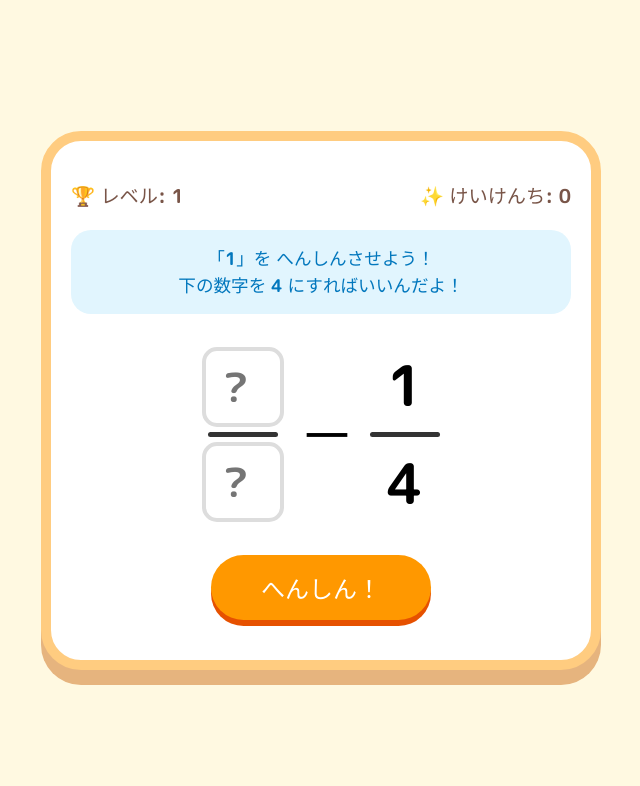
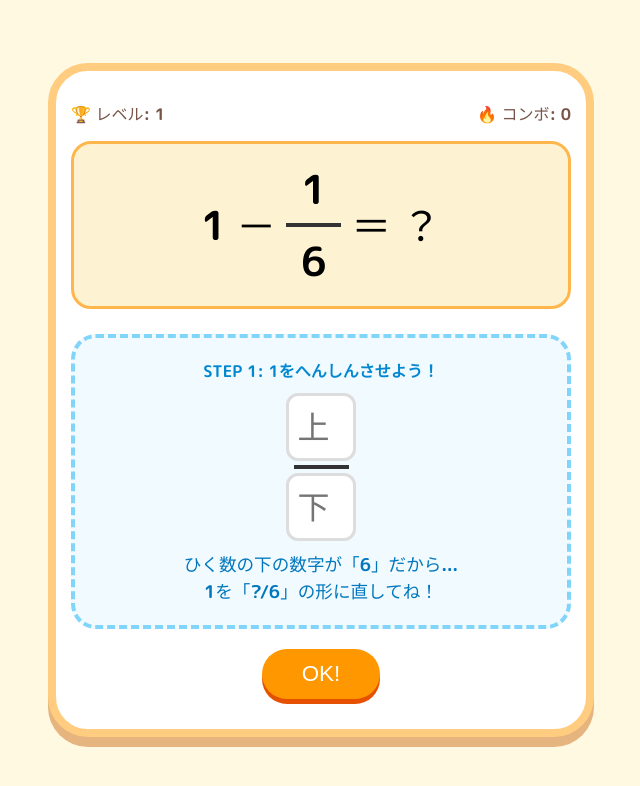
Before and after one commit to TT-sensei/1-bunsu, a plain HTML site: page index.html in a window 1280 px wide. Shown: the whole page, without its empty margins (319-959 px from the left). Drawn offline with nearby package versions, Linux system fonts and the light colour scheme.

Commit message:
index.html を更新

```diff
--- a/index.html
+++ b/index.html
@@ -3,131 +3,48 @@
 <head>
     <meta charset="UTF-8">
     <meta name="viewport" content="width=device-width, initial-scale=1.0">
-    <title>分数へんしんバトル！</title>
+    <title>分数へんしんマスター！</title>
     <link href="https://fonts.googleapis.com/css2?family=M+PLUS+Rounded+1c:wght@700&display=swap" rel="stylesheet">
     <style>
-        :root {
-            --primary: #FF9800;
-            --secondary: #4CAF50;
-            --bg: #FFF9E1;
+        :root { --primary: #FF9800; --secondary: #4CAF50; --bg: #FFF9E1; }
+        body { font-family: 'M PLUS Rounded 1c', sans-serif; background-color: var(--bg); display: flex; justify-content: center; align-items: center; min-height: 100vh; margin: 0; }
+
+        #game-card {
+            background: white; width: 95%; max-width: 500px; padding: 30px 15px; border-radius: 40px;
+            border: 8px solid #FFCC80; box-shadow: 0 10px 0 #E6B47E; text-align: center;
         }
 
-        body {
-            font-family: 'M PLUS Rounded 1c', sans-serif;
-            background-color: var(--bg);
-            display: flex;
-            justify-content: center;
-            align-items: center;
-            min-height: 100vh;
-            margin: 0;
-            overflow: hidden;
+        /* 元の問題をハッキリ見せるエリア */
+        .original-problem {
+            background: #fdf2d2; padding: 15px; border-radius: 20px; border: 3px solid #FFB74D;
+            font-size: 2.5rem; margin-bottom: 25px; display: flex; justify-content: center; align-items: center; gap: 10px;
         }
 
-        #game-card {
-            background: white;
-            width: 90%;
-            max-width: 500px;
-            padding: 40px 20px;
-            border-radius: 40px;
-            border: 10px solid #FFCC80;
-            box-shadow: 0 15px 0 #E6B47E;
-            text-align: center;
-            position: relative;
+        .status-bar { display: flex; justify-content: space-between; margin-bottom: 15px; color: #795548; font-size: 1rem; }
+
+        /* 計算作業エリア */
+        .work-area {
+            background: #f0faff; border: 4px dashed #81D4FA; padding: 20px; border-radius: 25px; margin-bottom: 20px;
         }
 
-        .status-bar {
-            display: flex;
-            justify-content: space-between;
-            margin-bottom: 20px;
-            font-size: 1.2rem;
-            color: #795548;
+        .formula-container { display: flex; justify-content: center; align-items: center; gap: 10px; font-size: 2.5rem; min-height: 120px; }
+
+        .fraction { display: inline-flex; flex-direction: column; align-items: center; vertical-align: middle; }
+        .fraction-line { width: 55px; height: 4px; background-color: #333; margin: 4px 0; }
+
+        input {
+            width: 60px; height: 60px; font-size: 2rem; text-align: center; border: 3px solid #ddd;
+            border-radius: 12px; font-family: inherit; transition: 0.2s;
         }
+        input:focus { border-color: var(--primary); outline: none; background: #FFFDE7; }
+        input.correct { border-color: var(--secondary); background-color: #E8F5E9; }
 
-        /* 数式のスタイル */
-        .formula-container {
-            display: flex;
-            justify-content: center;
-            align-items: center;
-            gap: 15px;
-            font-size: 3.5rem;
-            margin: 30px 0;
-            min-height: 150px;
+        #hint-text { color: #0277BD; font-size: 1.1rem; min-height: 3em; margin-top: 10px; }
+        .btn-action {
+            background: var(--primary); color: white; border: none; padding: 12px 40px;
+            font-size: 1.4rem; border-radius: 50px; cursor: pointer; box-shadow: 0 5px 0 #E65100;
         }
-
-        .fraction {
-            display: inline-flex;
-            flex-direction: column;
-            align-items: center;
-            vertical-align: middle;
-        }
-
-        .fraction-line {
-            width: 70px;
-            height: 5px;
-            background-color: #333;
-            margin: 5px 0;
-            border-radius: 5px;
-        }
-
-        /* 入力ボックス */
-        input {
-            width: 70px;
-            height: 70px;
-            font-size: 2.5rem;
-            text-align: center;
-            border: 4px solid #ddd;
-            border-radius: 15px;
-            font-family: 'M PLUS Rounded 1c', sans-serif;
-            transition: 0.3s;
-        }
-
-        input:focus {
-            border-color: var(--primary);
-            background-color: #FFFDE7;
-            outline: none;
-        }
-
-        input.correct {
-            border-color: var(--secondary);
-            background-color: #E8F5E9;
-        }
-
-        /* メッセージ */
-        #hint-box {
-            background: #E1F5FE;
-            padding: 15px;
-            border-radius: 20px;
-            color: #0277BD;
-            font-size: 1.1rem;
-            margin-bottom: 20px;
-            min-height: 3em;
-        }
-
-        .btn-next {
-            background: var(--primary);
-            color: white;
-            border: none;
-            padding: 15px 50px;
-            font-size: 1.5rem;
-            border-radius: 100px;
-            cursor: pointer;
-            box-shadow: 0 6px 0 #E65100;
-            transition: 0.1s;
-        }
-
-        .btn-next:active {
-            transform: translateY(4px);
-            box-shadow: 0 2px 0 #E65100;
-        }
-
-        /* アニメーション */
-        @keyframes success-pop {
-            0% { transform: scale(1); }
-            50% { transform: scale(1.2); }
-            100% { transform: scale(1); }
-        }
-        .pop { animation: success-pop 0.4s ease; }
-
+        .btn-action:active { transform: translateY(3px); box-shadow: 0 2px 0 #E65100; }
         .hidden { display: none !important; }
     </style>
 </head>
@@ -136,137 +53,137 @@
 <div id="game-card">
     <div class="status-bar">
         <span>🏆 レベル: <span id="level">1</span></span>
-        <span>✨ けいけんち: <span id="exp">0</span></span>
+        <span>🔥 コンボ: <span id="combo">0</span></span>
     </div>
 
-    <div id="hint-box">
-        ひく数の 下の数字を 見てごらん！<br>1を 同じ数字に へんしんさせよう！
+    <div class="original-problem">
+        <span>1</span> <span>－</span>
+        <div class="fraction">
+            <span id="q-num">?</span>
+            <div class="fraction-line"></div>
+            <span id="q-den">?</span>
+        </div>
+        <span>＝</span> <span>？</span>
+    </div>
+
+    <div class="work-area">
+        <div id="step-label" style="color: #0288D1; font-weight: bold; margin-bottom: 10px;">
+            STEP 1: 1をへんしんさせよう！
         </div>
 
         <div class="formula-container">
-        <div id="part-1" class="fraction">
-            <input type="number" id="h-num" placeholder="?">
+            <div class="fraction">
+                <input type="number" id="h-num" placeholder="上">
                 <div class="fraction-line"></div>
-            <input type="number" id="h-den" placeholder="?">
+                <input type="number" id="h-den" placeholder="下">
             </div>
 
-        <span id="minus-sign">－</span>
+            <span id="minus-sign" class="hidden">－</span>
 
-        <div class="fraction">
-            <span id="q-num">1</span>
+            <div id="copy-fraction" class="fraction hidden">
+                <span id="q-num-copy"></span>
                 <div class="fraction-line"></div>
-            <span id="q-den">3</span>
+                <span id="q-den-copy"></span>
             </div>
 
             <span id="equal-sign" class="hidden">＝</span>
 
-        <div id="part-ans" class="fraction hidden">
+            <div id="ans-fraction" class="fraction hidden">
                 <input type="number" id="ans-num" placeholder="?">
                 <div class="fraction-line"></div>
-            <input type="number" id="ans-den" readonly style="background: #eee;">
+                <input type="number" id="ans-den" readonly style="background:#eee">
             </div>
         </div>
+        <div id="hint-text">下の数字を見て、1を同じ分母にしよう！</div>
+    </div>
 
-    <button id="action-btn" class="btn-next" onclick="process()">OK!</button>
+    <button id="main-btn" class="btn-action" onclick="handleStep()">OK!</button>
 </div>
 
 <script src="https://cdn.jsdelivr.net/npm/canvas-confetti@1.5.1/dist/confetti.browser.min.js"></script>
-
 <script>
-    let currentStep = 1; // 1:変身, 2:計算
-    let qNum, qDen, level = 1, exp = 0;
+    let qNum, qDen, step = 1, combo = 0, level = 1;
 
     const hNum = document.getElementById('h-num');
     const hDen = document.getElementById('h-den');
     const ansNum = document.getElementById('ans-num');
     const ansDen = document.getElementById('ans-den');
-    const hintBox = document.getElementById('hint-box');
-    const actionBtn = document.getElementById('action-btn');
+    const hint = document.getElementById('hint-text');
+    const stepLabel = document.getElementById('step-label');
 
-    function initGame() {
-        // 問題作成
-        qDen = Math.floor(Math.random() * 8) + 2; // 2〜9
-        qNum = Math.floor(Math.random() * (qDen - 1)) + 1; // 1〜(分母-1)
+    function init() {
+        qDen = Math.floor(Math.random() * 8) + 2;
+        qNum = Math.floor(Math.random() * (qDen - 1)) + 1;
 
         document.getElementById('q-num').textContent = qNum;
         document.getElementById('q-den').textContent = qDen;
 
-        // リセット
-        currentStep = 1;
+        step = 1;
+        stepLabel.textContent = "STEP 1: 1をへんしんさせよう！";
         hNum.value = ""; hDen.value = "";
         hNum.readOnly = false; hDen.readOnly = false;
         hNum.classList.remove('correct'); hDen.classList.remove('correct');
 
-        ansNum.value = "";
+        document.getElementById('minus-sign').classList.add('hidden');
+        document.getElementById('copy-fraction').classList.add('hidden');
         document.getElementById('equal-sign').classList.add('hidden');
-        document.getElementById('part-ans').classList.add('hidden');
+        document.getElementById('ans-fraction').classList.add('hidden');
 
-        hintBox.innerHTML = `「1」を へんしんさせよう！<br>下の数字を <b>${qDen}</b> にすればいいんだよ！`;
-        actionBtn.textContent = "へんしん！";
+        hint.innerHTML = `ひく数の下の数字が「<b>${qDen}</b>」だから...<br>1を「<b>?/${qDen}</b>」の形に直してね！`;
+        document.getElementById('main-btn').textContent = "OK!";
     }
 
-    function process() {
-        if (currentStep === 1) {
-            // 変身チェック
+    function handleStep() {
+        if (step === 1) {
             if (parseInt(hNum.value) === qDen && parseInt(hDen.value) === qDen) {
-                correctStep1();
+                toStep2();
             } else {
-                failEffect(hNum, hDen);
-                hintBox.innerHTML = `おっと！ 上も下も <b>${qDen}</b> にしてみて！`;
+                hint.innerHTML = `<span style="color:red">おっと！1は「上下が同じ数字」の分数になるよ。${qDen}を使ってみよう！</span>`;
             }
-        } else if (currentStep === 2) {
-            // 計算チェック
+        } else if (step === 2) {
             if (parseInt(ansNum.value) === (qDen - qNum)) {
-                correctFinal();
+                finishProblem();
             } else {
-                failEffect(ansNum);
-                hintBox.innerHTML = `おしい！ 上の数字 <b>${qDen} － ${qNum}</b> を計算しよう！`;
+                hint.innerHTML = `<span style="color:red">おしい！上の数字 ${qDen} － ${qNum} を計算しよう！</span>`;
             }
         }
     }
 
-    function correctStep1() {
-        currentStep = 2;
+    function toStep2() {
+        step = 2;
+        stepLabel.textContent = "STEP 2: 引き算をしよう！";
         hNum.readOnly = true; hDen.readOnly = true;
         hNum.classList.add('correct'); hDen.classList.add('correct');
 
+        document.getElementById('minus-sign').classList.remove('hidden');
+        document.getElementById('copy-fraction').classList.remove('hidden');
+        document.getElementById('q-num-copy').textContent = qNum;
+        document.getElementById('q-den-copy').textContent = qDen;
         document.getElementById('equal-sign').classList.remove('hidden');
-        document.getElementById('part-ans').classList.remove('hidden');
+        document.getElementById('ans-fraction').classList.remove('hidden');
         ansDen.value = qDen;
+        ansNum.value = "";
 
-        hintBox.innerHTML = "ナイスへんしん！<br>あとは 上の数字を 引き算するだけ！";
-        actionBtn.textContent = "こたえあわせ！";
-
-        // ぷるるんアニメ
-        document.getElementById('game-card').classList.add('pop');
-        setTimeout(()=>document.getElementById('game-card').classList.remove('pop'), 400);
+        hint.innerHTML = "いいぞ！1が変身したね。<br>分母はそのままで、上の数字を引き算しよう！";
     }
 
-    function correctFinal() {
+    function finishProblem() {
         confetti({ particleCount: 100, spread: 70, origin: { y: 0.6 } });
-        exp += 20;
-        if(exp >= 100) { level++; exp = 0; }
+        combo++;
+        if(combo % 5 === 0) level++;
+        document.getElementById('combo').textContent = combo;
+        document.getElementById('level').textContent = level;
 
-        document.getElementById('level').textContent = level;
-        document.getElementById('exp').textContent = exp;
-
-        hintBox.innerHTML = "✨完ペキ！✨<br>次の問題も やってみよう！";
-        actionBtn.textContent = "つぎへ！";
-        actionBtn.onclick = () => {
-            initGame();
-            actionBtn.onclick = process;
+        hint.innerHTML = "✨すごーい！大正解！✨";
+        const btn = document.getElementById('main-btn');
+        btn.textContent = "つぎの問題へ";
+        btn.onclick = () => {
+            init();
+            btn.onclick = handleStep;
         };
     }
 
-    function failEffect(...elems) {
-        elems.forEach(el => {
-            el.style.borderColor = "red";
-            setTimeout(() => el.style.borderColor = "#ddd", 500);
-        });
-    }
-
-    initGame();
+    init();
 </script>
-
 </body>
 </html>
```
Lines whose indentation alone changed are shown as unchanged.
